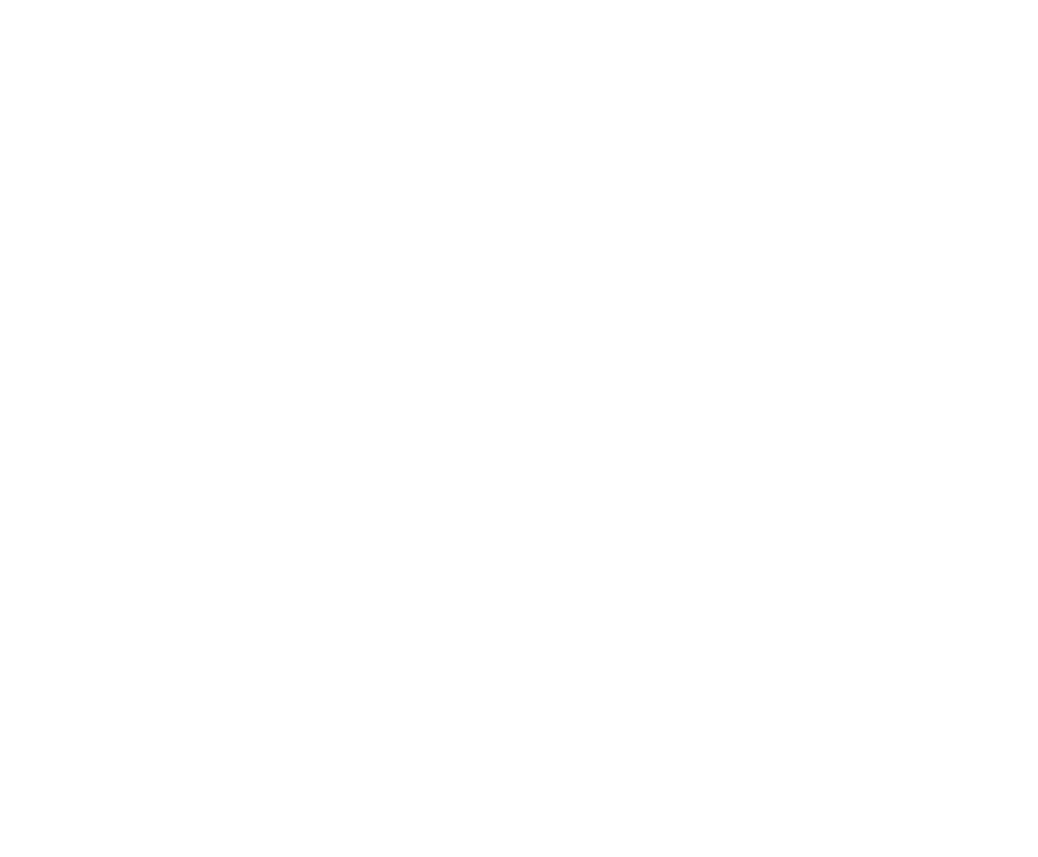
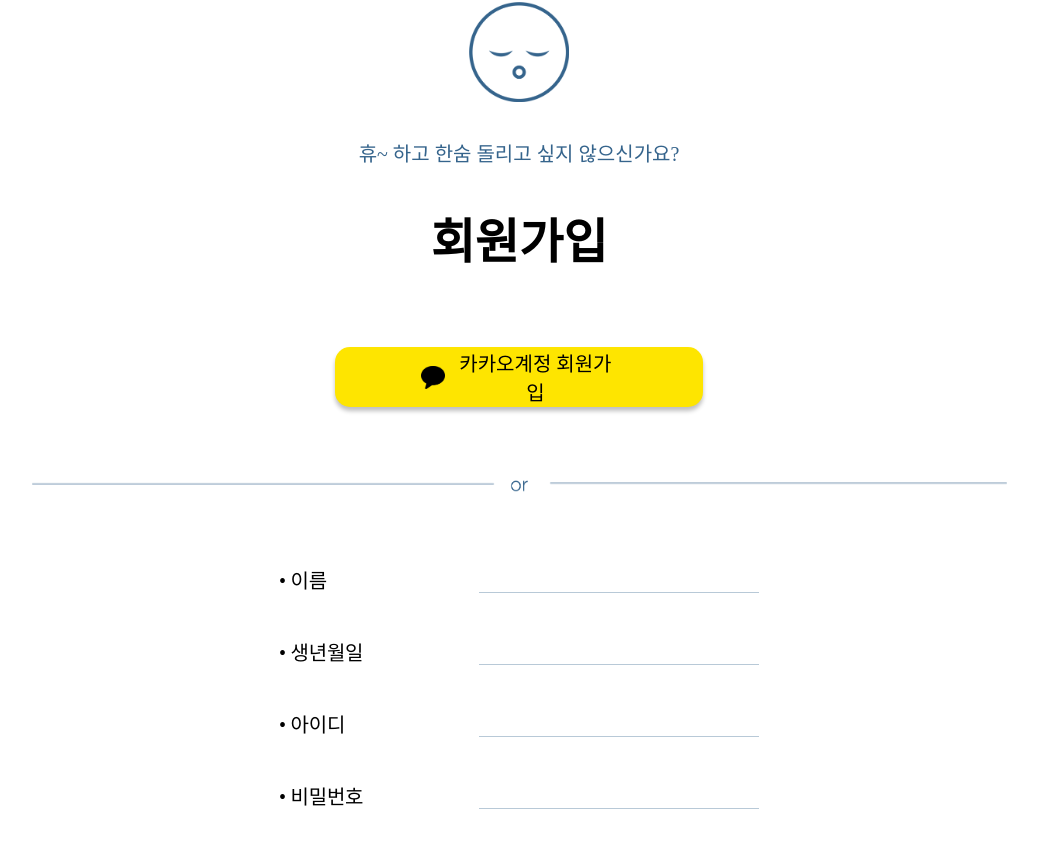
Before and after one commit to Serengeti-HYU/Hyu_frontend, a React (Create React App) app: page /sign-up in a window 1280 px wide. Shown: the part 233-1090 px from the top of the page, without its empty margins (121-1159 px from the left). Before the commit the page ends 800 px from the top, so only its background shows below. Built offline with nearby package versions, Linux system fonts and the light colour scheme; a web font is replaced by a local one.

Commit message:
feat: 회원가입 틀

```diff
--- a/src/pages/Main/Login/Login.jsx
+++ b/src/pages/Main/Login/Login.jsx
@@ -32,7 +32,7 @@
 
 const Social = styled.div`
   display: flex;
-  width: 21.875rem;
+  width: 23rem;
   height: 3.75rem;
   padding: 1.125rem 5.375rem 1.0625rem 5.375rem;
   justify-content: center;
@@ -175,11 +175,11 @@
           <form method="post" onSubmit={handleSubmit}>
             <div className="input">
               <p>• 아이디</p>
-              <input id="id" onFocus={handleFocus}></input>
+              <input id="id"></input>
             </div>
             <div className="input">
               <p>• 비밀번호</p>
-              <input id="pw" onFocus={handleFocus} type="password"></input>
+              <input id="pw" type="password"></input>
             </div>
             {showWarn && (
               <Warn onClick={handleFocus}>아이디 / 비밀번호를 확인하세요</Warn>
--- a/src/pages/Main/SignUp/SignUp.jsx
+++ b/src/pages/Main/SignUp/SignUp.jsx
@@ -2,15 +2,178 @@
 import styled from "styled-components";
 import { useNavigate } from "react-router-dom";
 
-const Temp = styled.div`
-  // 글자색과 글자크기는 theme에 설정해둠
-  // 밑과 같이 사용하면 됩니다
-  color: ${(props) => props.theme.color.blue};
-  font-size: ${(props) => props.theme.fontSize.large};
+import Footer from "../../../components/footer";
+import NoLoginHeader from "../../../components/LoginHeader";
+
+const Container = styled.div`
+  display: flex;
+  flex-direction: column;
+  min-height: 100vh;
+`;
+
+const Header = styled.div`
+  display: flex;
+  flex-direction: column;
+  align-items: center;
+  gap: 36px;
+  margin-top: 10rem;
+  p {
+    margin: 0;
+  }
+  #message {
+    color: ${(props) => props.theme.color.blue};
+    font-size: ${(props) => props.theme.fontSize.middle};
+  }
+  #login {
+    font-size: ${(props) => props.theme.fontSize.xl};
+    font-weight: 700;
+  }
+`;
+
+const Social = styled.div`
+  display: flex;
+  width: 23rem;
+  height: 3.75rem;
+  padding: 1.125rem 5.375rem 1.0625rem 5.375rem;
+  justify-content: center;
+  align-items: center;
+  flex-shrink: 0;
+  border-radius: 0.9375rem;
+  background: #fee500;
+  box-shadow: 0px 4px 4px 0px rgba(0, 0, 0, 0.25);
+  margin: 0 auto;
+  margin-top: 4.62rem;
+  img {
+    margin-right: 0.56rem;
+  }
+  p {
+    font-size: ${(props) => props.theme.fontSize.middle};
+    font-weight: 500;
+  }
+`;
+
+const SignupSec = styled.div`
+  #line {
+    width: 60.9375rem;
+    height: 1.5625rem;
+    margin-top: 4rem;
+  }
+  form {
+    margin-top: 2.81rem;
+    display: flex;
+    flex-direction: column;
+    align-items: center;
+    position: relative;
+  }
+  .input {
+    width: 30rem;
+    display: flex;
+    justify-content: space-between;
+  }
+  p {
+    font-size: ${(props) => props.theme.fontSize.middle};
+    font-weight: 500;
+    line-height: 2rem;
+    letter-spacing: -0.01375rem;
+  }
+  input {
+    width: 17.53125rem;
+    border: none;
+    border-bottom: 1px solid rgba(53, 100, 140, 0.35);
+    height: 3rem;
+  }
+  input:focus {
+    outline: none;
+  }
+  #goLogin {
+    display: flex;
+    width: 21.875rem;
+    padding: 1.125rem 0rem 1.0625rem 0rem;
+    justify-content: center;
+    border-radius: 0.9375rem;
+    border: none;
+    background: ${(props) => props.theme.color.blue};
+    box-shadow: 0px 4px 4px 0px rgba(0, 0, 0, 0.25);
+    margin-top: 3.69rem;
+    margin-bottom: 17.87rem;
+    color: #fff;
+    font-size: ${(props) => props.theme.fontSize.middle};
+    font-weight: 500;
+  }
 `;
 
 const SignUp = () => {
-  return <Temp>테스트</Temp>;
+  const navigate = useNavigate();
+
+  const navigateTo = (path) => {
+    navigate(path);
+  };
+
+  const handleSubmit = (event) => {
+    event.preventDefault(); // Prevent the default form submission
+    navigate("/");
+  };
+
+  return (
+    <Container>
+      <NoLoginHeader />
+      <div>
+        <Header>
+          <img
+            src={`${process.env.PUBLIC_URL}/assets/logo/FaceLogoBlue.png`}
+            width={"100px"}
+            height={"100px"}
+          />
+          <p id="message">휴~ 하고 한숨 돌리고 싶지 않으신가요?</p>
+          <p id="login">회원가입</p>
+        </Header>
+        <Social>
+          <img
+            src={`${process.env.PUBLIC_URL}/assets/login/TalkIcon.png`}
+            width={"24px"}
+            height={"22.6px"}
+          />
+          <p>카카오계정 회원가입</p>
+        </Social>
+        <SignupSec>
+          <img
+            src={`${process.env.PUBLIC_URL}/assets/login/Line.png`}
+            id="line"
+          />
+          <form method="post" onSubmit={handleSubmit}>
+            <div className="input">
+              <p>• 이름</p>
+              <input id="name"></input>
+            </div>
+            <div className="input">
+              <p>• 생년월일</p>
+              <input id="birth" type="password"></input>
+            </div>
+            <div className="input">
+              <p>• 아이디</p>
+              <input id="id" type="password"></input>
+            </div>
+            <div className="input">
+              <p>• 비밀번호</p>
+              <input id="pw" type="password"></input>
+            </div>
+            <div className="input">
+              <p>• 전화번호</p>
+              <input id="phone" type="password"></input>
+            </div>
+            <div className="input">
+              <p>• 이메일</p>
+              <input id="email" type="password"></input>
+            </div>
+            <button type="submit" id="goLogin">
+              회원가입 완료
+            </button>
+          </form>
+        </SignupSec>
+      </div>
+      <Footer />
+    </Container>
+  );
 };
 
 export default SignUp;
```
